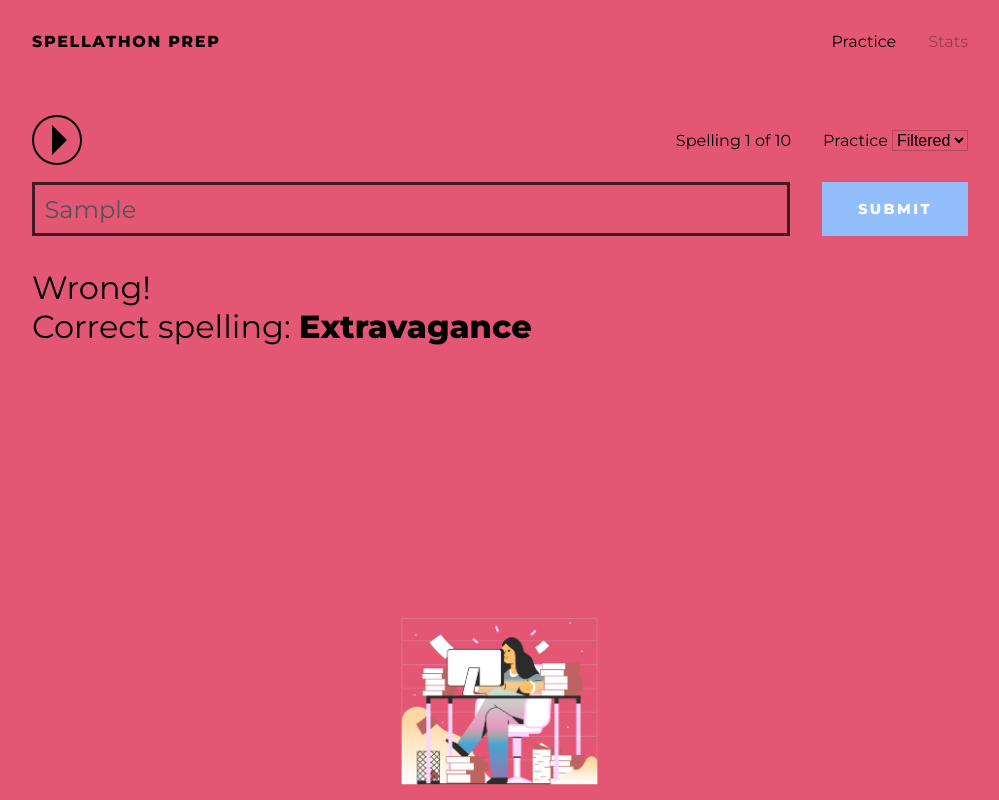
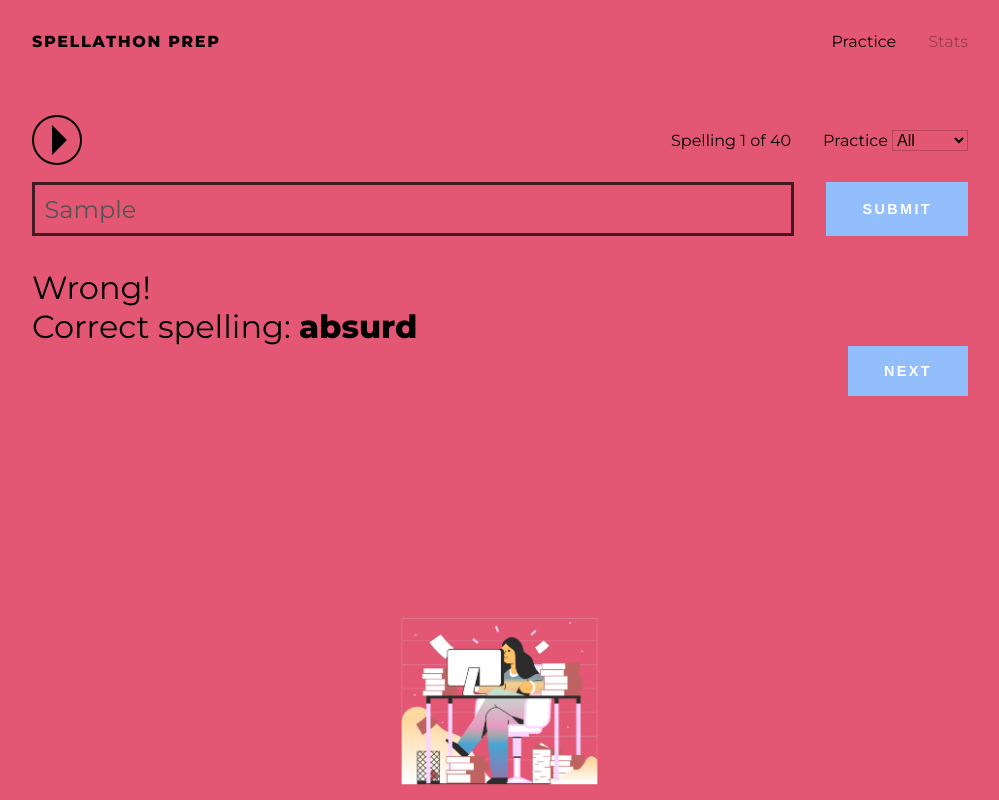
Before and after one commit to fardeem/spellings, a React (Create React App) app: page / in a window 1280 px wide. Both pictures are taken after typing "Sample" into the empty fields and a click on the input 1035 px from the left and 209 px from the top of the page. Shown: the whole page, without its empty margins (140-1139 px from the left). Built offline with nearby package versions, Linux system fonts and the light colour scheme.

Commit message:
Get general practice flow to work

```diff
--- a/src/App.css
+++ b/src/App.css
@@ -32,3 +32,8 @@ body.right {
   padding: 0 2em;
   margin: 0 auto;
 }
+
+.space {
+  display: flex;
+  justify-content: space-between;
+}
--- a/src/components/Form.jsx
+++ b/src/components/Form.jsx
@@ -1,45 +1,76 @@
-import React, { useState, useEffect } from "react";
-import "./Form.css";
+import React, { useState, useEffect, useRef } from "react";
 import Feedback from "./Feedback";
 
-const Form = ({ word }) => {
+import styles from "./Form.module.css";
+
+const Form = ({ word, next }) => {
   const [input, setInput] = useState("");
   const [showAnswer, setShowAnswer] = useState(false);
 
+  const inputEl = useRef(null);
+
+  function nextWord() {
+    setInput("");
+    setShowAnswer(false);
+    next();
+  }
+
   useEffect(() => {
+    function bindKeys(e) {
+      if (e.target === inputEl.current) return;
       if (!showAnswer) return;
-    window.addEventListener("keyup", e => {
-      console.log(e);
-    });
-  }, [showAnswer]);
 
-  return (
-    <div>
-      <form
-        className="form"
-        onSubmit={e => {
+      if (e.key === "n" || e.key === "ArrowRight") nextWord();
+    }
+
+    window.addEventListener("keyup", bindKeys);
+
+    return () => {
+      window.removeEventListener("keyup", bindKeys);
+    };
+  }, [showAnswer, nextWord]);
+
+  useEffect(() => {
+    document.body.classList.remove("right");
+    document.body.classList.remove("wrong");
+  }, [word]);
+
+  function handleSubmit(e) {
     e.preventDefault();
     setShowAnswer(true);
-          // setInput("");
 
     if (input.toLowerCase() === word.toLowerCase()) {
       document.body.classList.add("right");
     } else {
       document.body.classList.add("wrong");
     }
-        }}
-      >
+  }
+
+  return (
+    <div>
+      <form className={styles.form} onSubmit={handleSubmit}>
         <input
           type="text"
-          className="form__input form__input--answer"
+          className={styles.input}
           value={input}
           onChange={e => setInput(e.target.value)}
           disabled={showAnswer}
+          ref={inputEl}
         />
-        <input type="submit" className="form__input form__input--submit" />
+        <input type="submit" className={styles.btn} />
       </form>
 
-      {showAnswer && <Feedback word={word} answer={input} />}
+      {showAnswer && (
+        <section>
+          <Feedback word={word} answer={input} />
+
+          <div className={styles.feedbackBtnArea}>
+            <button className={styles.btn} onClick={nextWord}>
+              Next
+            </button>
+          </div>
+        </section>
+      )}
     </div>
   );
 };
--- a/src/components/Form.css
+++ b/src/components/Form.module.css
@@ -3,34 +3,33 @@
   margin-top: 1em;
 }
 
-.form__input {
+.input {
   border: 0;
   display: inline-block;
   border: 3px solid rgba(0, 0, 0, 0.7);
   padding: 0.6rem;
   background: transparent;
   box-sizing: border-box;
-  transition: border-color 0.4s, background-color 0.4s;
   font-size: 1.5rem;
   font-family: inherit;
-}
 
-.form__input--answer {
   flex: 1;
   margin-right: 2rem;
 }
 
-.form__input--answer:focus {
+.input:focus {
   outline: 0;
 }
 
-.form__input--submit {
+.btn {
+  min-height: 50px;
   padding-right: 2rem;
   padding-left: 2rem;
   background: #92bffc;
   color: white;
   cursor: pointer;
   border: 4px solid transparent;
+  transition: background-color 0.4s;
 
   text-transform: uppercase;
   letter-spacing: 0.15rem;
@@ -38,6 +37,10 @@
   font-weight: bold;
 }
 
-.form__input--submit:hover {
+.btn:hover {
   background-color: #5893e2;
 }
+
+.feedbackBtnArea {
+  text-align: right;
+}
--- a/src/components/Player.jsx
+++ b/src/components/Player.jsx
@@ -1,4 +1,4 @@
-import React, { useState } from "react";
+import React, { useState, useEffect } from "react";
 import styles from "./Player.module.css";
 
 const Sound = ({ word }) => {
@@ -16,6 +16,20 @@ const Sound = ({ word }) => {
     speechSynthesis.speak(msg);
   }
 
+  useEffect(() => {
+    function bindKeys(e) {
+      if (e.target !== document.body) return;
+
+      if (e.key === " ") playSound();
+    }
+
+    window.addEventListener("keyup", bindKeys);
+
+    return () => {
+      window.removeEventListener("keyup", bindKeys);
+    };
+  });
+
   return (
     <div
       className={`${styles.sound} ${!isPlaying && styles.isPaused}`}
--- a/src/pages/Practice.jsx
+++ b/src/pages/Practice.jsx
@@ -1,30 +1,55 @@
-import React from "react";
+import React, { useContext, useEffect, useState } from "react";
 
+import StoreContext from "../store";
 import Player from "../components/Player";
 import Form from "../components/Form";
 
 import styles from "./Practice.module.css";
 
-const Practice = () => (
+const Practice = () => {
+  const { words } = useContext(StoreContext);
+  const [option, setOption] = useState("ALL"); // ALL/FILTERED
+  const [queue, setQueue] = useState([]);
+  const [practiceIndex, setPracticeIndex] = useState(0);
+
+  useEffect(() => {
+    if (option === "FILTERED") setQueue([]);
+    else if (option === "ALL") setQueue(words);
+
+    setPracticeIndex(0);
+  }, [option, words]);
+
+  function nextWord() {
+    return setPracticeIndex(index => index + 1);
+  }
+
+  return (
     <div>
       <div className={styles.control}>
-      <Player word="Extravagance" />
+        <Player word={queue[practiceIndex]} />
 
         <div className={styles.metaPanel}>
-        <p className="counter">Spelling 1 of 10</p>
+          <p className="counter">
+            Spelling {practiceIndex + 1} of {queue.length}
+          </p>
 
           <label className={styles.selectLabel}>
             <span>Practice </span>
-          <select className={styles.select}>
-            <option value="imp">Filtered</option>
-            <option value="all">All</option>
+            <select
+              value={option}
+              className={styles.select}
+              onChange={e => setOption(e.target.value)}
+            >
+              <option value="ALL">All</option>
+              <option value="FILTERED">Filtered</option>
             </select>
           </label>
         </div>
       </div>
 
-    <Form word="Extravagance" />
+      <Form word={queue[practiceIndex]} next={nextWord} />
     </div>
   );
+};
 
 export default Practice;
```
Lines whose indentation alone changed are shown as unchanged.
